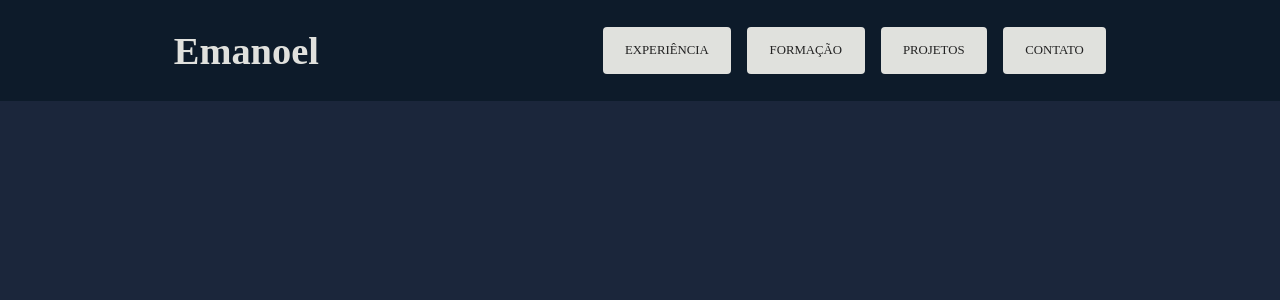
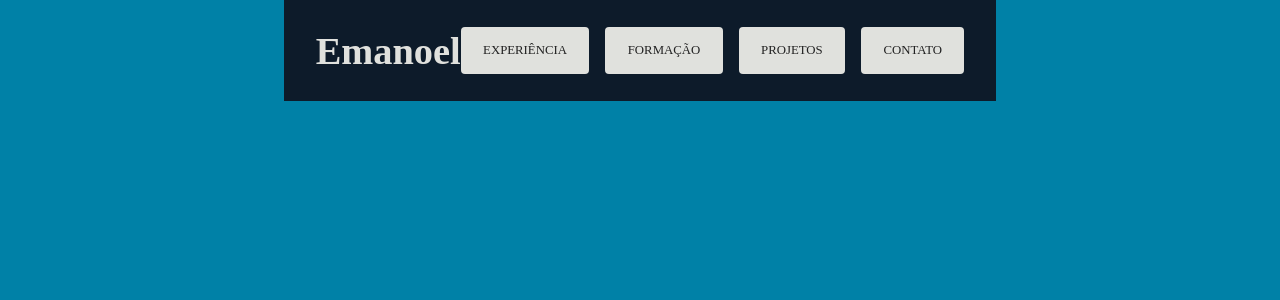
Before and after one commit to manupilation/manupilation.github.io, a React (Vite) app in the folder personal-page-app/: page / in a window 1280 px wide. Shown: the top 300 px of the page. Built offline with nearby package versions, Linux system fonts and the light colour scheme.

Commit message:
refactor: change some global styles

```diff
--- a/personal-page-app/src/globalStyles.css
+++ b/personal-page-app/src/globalStyles.css
@@ -5,6 +5,23 @@
 
 body {
   display: grid;
+  justify-items: center;
   gap: 3rem;
-  background-color: #1B263B;
+  background-color: #0081A7;
 }
+
+img {
+  width: 100%;
+  display: block;
+}
+
+a {
+  text-decoration: none;
+}
+
+#root {
+  width: 100%;
+  display: grid;
+  justify-items: center;
+  gap: 3rem;
+}
```
